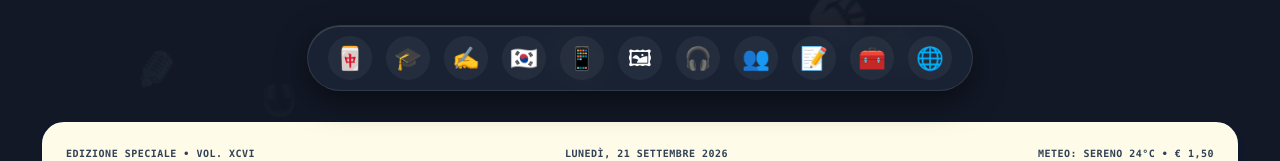
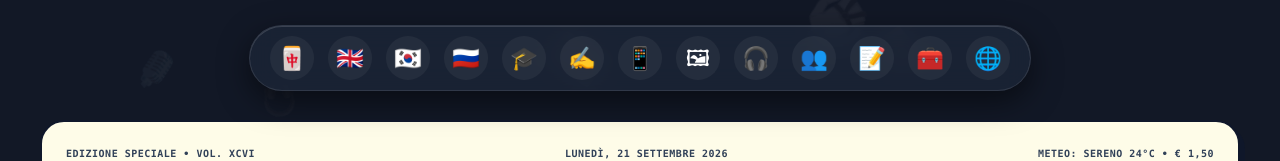
Before and after one commit to scottino2019-glitch/Il-mio-Hub-linguistico-, a React (Vite) app: page / in a window 1280 px wide. Shown: the top 161 px of the page. Built offline with nearby package versions, Linux system fonts and the light colour scheme; a web font is replaced by a local one.

Commit message:
Add links for English, Korean, and Russian languages

```diff
--- a/src/App.tsx
+++ b/src/App.tsx
@@ -56,9 +56,11 @@ export default function App() {
       {/* 2. MENU DOCK SUPERIORE GLASSMORPHISM */}
       <nav className="top-dock">
         <a href="https://lingua-cinese.vercel.app/" target="_blank" rel="noopener noreferrer" className="dock-item cinese" data-tooltip="Lingua Cinese">🀄</a>
+        <a href="https://english-hub-orcin-zeta.vercel.app/" target="_blank" rel="noopener noreferrer" className="dock-item Lingua Inglese" data-tooltip="Inglese">🇬🇧</a>
+        <a href="https://linguacoreana.netlify.app/" target="_blank" rel="noopener noreferrer" className="dock-item coreano" data-tooltip="Lingua Coreana">🇰🇷</a>
+        <a href="https://lingua-russa.vercel.app/" target="_blank" rel="noopener noreferrer" className="dock-item Lingua Russa" data-tooltip="Russo">🇷🇺</a>
         <a href="https://scuola-virtuale.netlify.app/" target="_blank" rel="noopener noreferrer" className="dock-item school" data-tooltip="Scuola Virtuale">🎓</a>
         <a href="pdf-home.html" target="_blank" rel="noopener noreferrer" className="dock-item eserciziario" data-tooltip="Pdf Home">✍</a>
-        <a href="https://linguacoreana.netlify.app/" target="_blank" rel="noopener noreferrer" className="dock-item coreano" data-tooltip="Lingua Coreana">🇰🇷</a>
         <a href="https://chinese-os-cell.vercel.app/" target="_blank" rel="noopener noreferrer" className="dock-item apple" data-tooltip="Cinese OS">📱</a>
         <a href="https://photo-finder-kohl.vercel.app/" target="_blank" rel="noopener noreferrer" className="dock-item immagini" data-tooltip="Ricerca immagini">🖼</a>
         <a href="https://winamp-swart.vercel.app/" target="_blank" rel="noopener noreferrer" className="dock-item Musica" data-tooltip="Musica">🎧</a>
```
